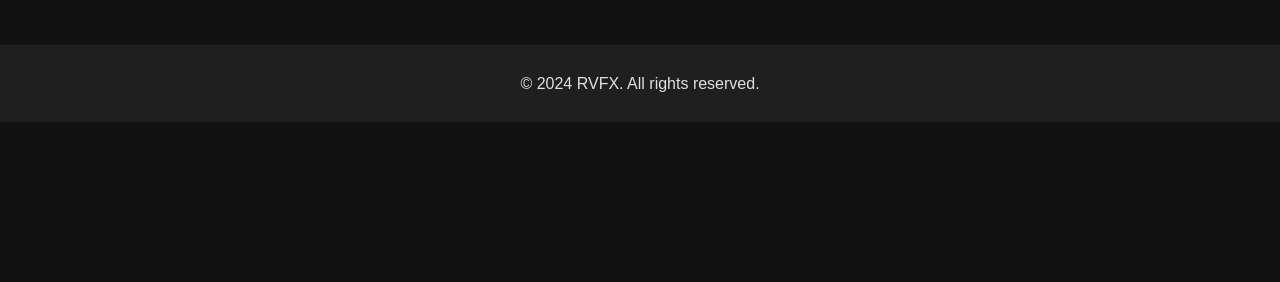
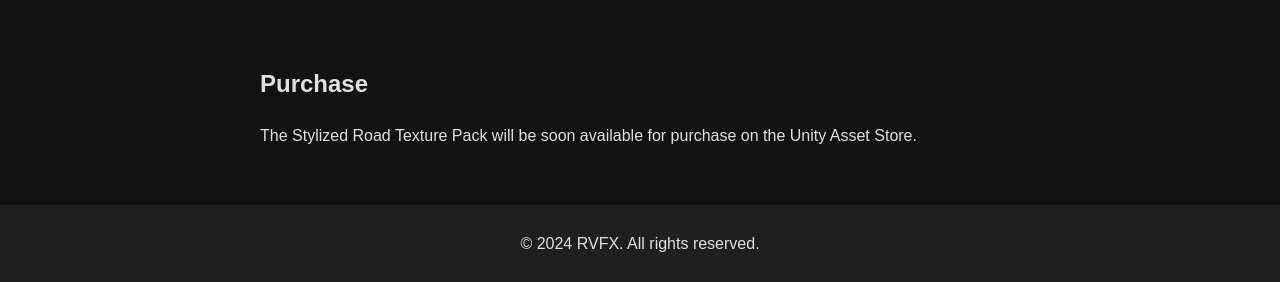
Before and after one commit to rvfxdevAssets/rvfx, a plain HTML site: page StylizedRoadTexturePack.html in a window 1280 px wide. Shown: the part 1267-1549 px from the top of the page. Before the commit the page ends 1389 px from the top, so only its background shows below. Drawn offline with Linux system fonts and the light colour scheme.

Commit message:
Update StylizedRoadTexturePack.html

```diff
--- a/StylizedRoadTexturePack.html
+++ b/StylizedRoadTexturePack.html
@@ -44,11 +44,12 @@
 
         </section>
 
-        <!-- <section id="purchase"> -->
-            <!-- <h2>Purchase</h2> -->
-            <!-- <p>The Stylized Road Texture Pack is available for purchase on the Unity Asset Store. Click the button below to visit the store page:</p> -->
+        <section id="purchase">
+            <h2>Purchase</h2>
+			<p>The Stylized Road Texture Pack will be soon available for purchase on the Unity Asset Store.</p>
+<!--        <p>The Stylized Ground Impact Texture Pack will be soon available for purchase on the Unity Asset Store. Click the button below to visit the store page:</p> -->
             <!-- <a href="https://assetstore.unity.com/packages/2d/textures-materials/roads/stylized-road-texture-pack-123456" target="_blank" class="purchase-button">Purchase Now</a> -->
-        <!-- </section> -->
+        </section>
     </div>
 
     <footer>
```
